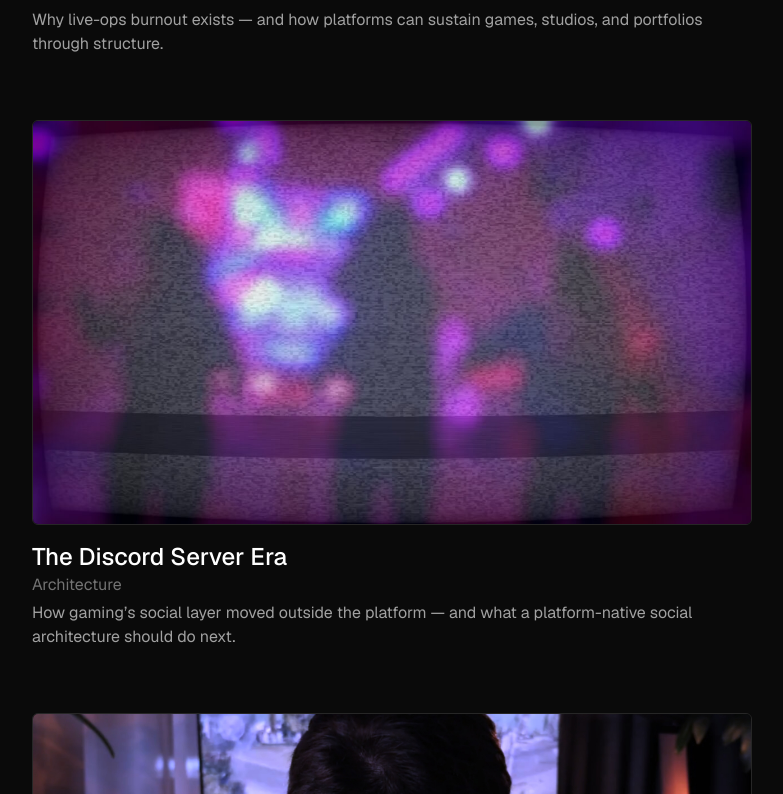
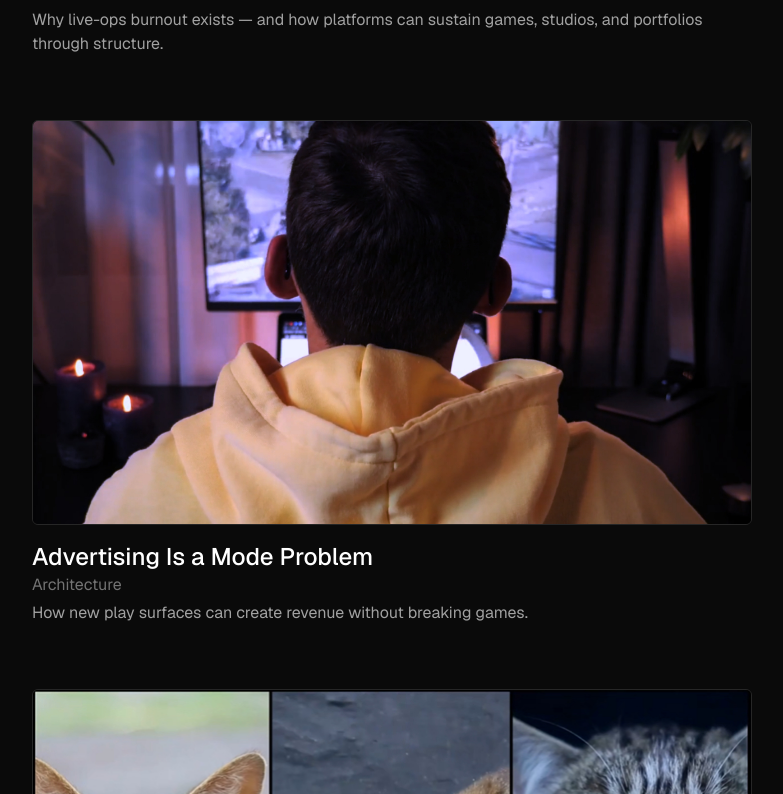
Before and after one commit to E20Webb/webb-systems, a Next.js app: page /architecture in a window 1280 px wide. Shown: the part 1506-2300 px from the top of the page, without its empty margins (248-1031 px from the left). Built offline with nearby package versions, Linux system fonts and the light colour scheme.

Commit message:
Remove Discord Server Era from public site

```diff
--- a/content/architecture/manifest.ts
+++ b/content/architecture/manifest.ts
@@ -2,9 +2,6 @@
 
   "post-launch-architecture": () =>
     import("./post-launch-architecture.mdx"),
-
-  "discord-server-era": () =>
-    import("./discord-server-era.mdx"),
 
   "advertising-mode-problem-architecture": () =>
     import("./advertising-mode-problem-architecture.mdx"),
--- a/content/architecture/meta.ts
+++ b/content/architecture/meta.ts
@@ -34,24 +34,6 @@
   thumbnail: "/thumbnails/post-launch-architecture.jpg",
 
   thumbnailMotion: "/thumbnails/post-launch-architecture-motion.mp4"
-},
-
-{
-  slug: "discord-server-era",
-
-  title: "The Discord Server Era",
-
-  abstract:
-    "How gaming’s social layer moved outside the platform — and what a platform-native social architecture should do next.",
-
-  thumbnailCaption:
-    "The social layer moved.",
-
-  category: "Architecture",
-
-  thumbnail: "/thumbnails/discord-server-era.jpg",
-
-  thumbnailMotion: "/thumbnails/discord-server-era-motion.mp4"
 },
 
 {
```
